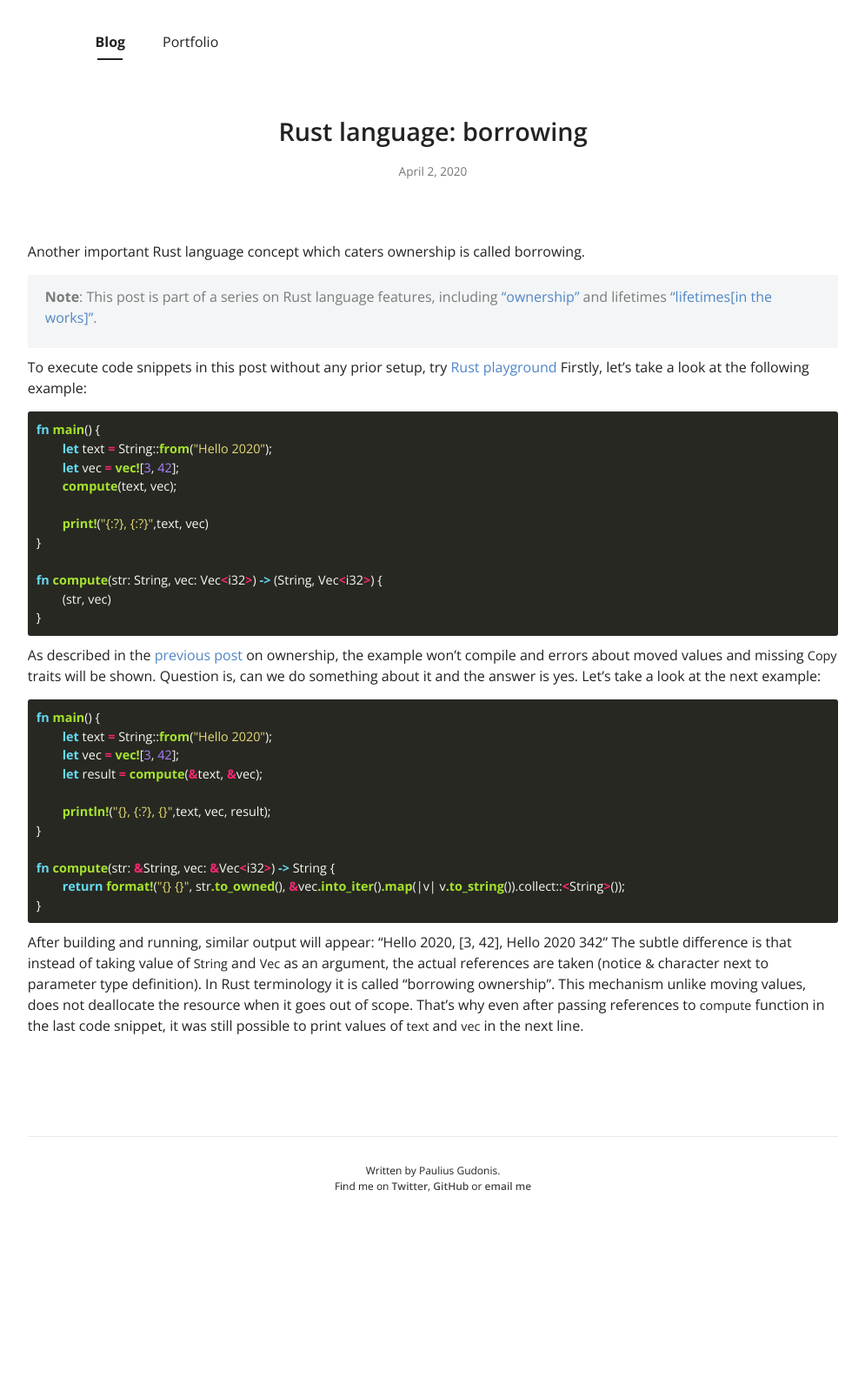
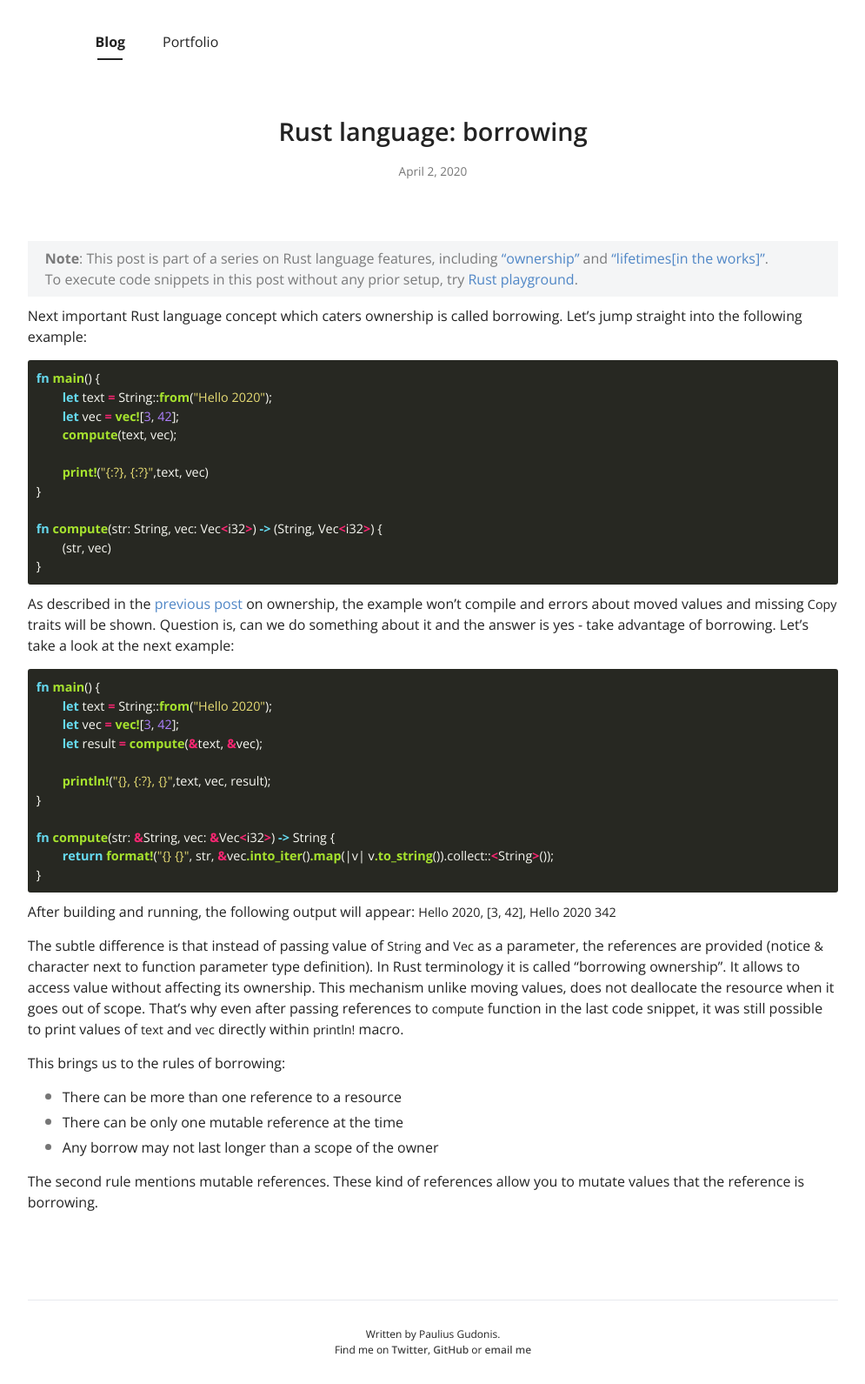
Before and after one commit to nakkht/pgu.dev, a Jekyll site: the page built from _posts/2020-04-02-rust-borrowing.md, in a window 1280 px wide. Shown: the whole page at 87% size, without its empty margins (142-1137 px from the left). Built offline with Jekyll 4.4.1, drawn with Linux system fonts in a browser that asks for light colours; nearby versions of some CDN libraries; before the commit the page ends 1403 px from its top, so only the background shows below that.

Commit message:
Updated drafts, fixed scss stylings

````diff
--- a/_posts/2020-04-02-rust-borrowing.md
+++ b/_posts/2020-04-02-rust-borrowing.md
@@ -4,12 +4,10 @@ title: "Rust language: borrowing"
 author: Paulius Gudonis
 ---
 
-Another important Rust language concept which caters ownership is called borrowing.
+> **Note**: This post is part of a series on Rust language features, including ["ownership"]({% post_url 2020-03-23-rust-ownership %}) and ["lifetimes[in the works]"]().
+> To execute code snippets in this post without any prior setup, try [Rust playground](https://play.rust-lang.org).
 
-> **Note**: This post is part of a series on Rust language features, including ["ownership"]({% post_url 2020-03-23-rust-ownership %}) and lifetimes ["lifetimes[in the works]"]().
-
-To execute code snippets in this post without any prior setup, try [Rust playground](https://play.rust-lang.org)
-Firstly, let's take a look at the following example:
+Next important Rust language concept which caters ownership is called borrowing. Let's jump straight into the following example:
 
 ```rust
 fn main() {
@@ -25,7 +23,7 @@ fn compute(str: String, vec: Vec<i32>) -> (String, Vec<i32>) {
 }
 ```
 
-As described in the [previous post]({% post_url 2020-03-23-rust-ownership %}) on ownership, the example won't compile and errors about moved values and missing `Copy` traits will be shown. Question is, can we do something about it and the answer is yes. Let's take a look at the next example:
+As described in the [previous post]({% post_url 2020-03-23-rust-ownership %}) on ownership, the example won't compile and errors about moved values and missing `Copy` traits will be shown. Question is, can we do something about it and the answer is yes - take advantage of borrowing. Let's take a look at the next example:
 
 ```rust
 fn main() {
@@ -37,9 +35,17 @@ fn main() {
 }
 
 fn compute(str: &String, vec: &Vec<i32>) -> String {
-	return format!("{} {}", str.to_owned(), &vec.into_iter().map(|v| v.to_string()).collect::<String>());
+	return format!("{} {}", str, &vec.into_iter().map(|v| v.to_string()).collect::<String>());
 }
 ```
 
-After building and running, similar output will appear: "Hello 2020, [3, 42], Hello 2020 342"
-The subtle difference is that instead of taking value of `String` and `Vec` as an argument, the actual references are taken (notice `&` character next to parameter type definition). In Rust terminology it is called "borrowing ownership". This mechanism unlike moving values, does not deallocate the resource when it goes out of scope. That's why even after passing references to `compute` function in the last code snippet, it was still possible to print values of `text` and `vec` in the next line.
+After building and running, the following output will appear: `Hello 2020, [3, 42], Hello 2020 342`
+
+The subtle difference is that instead of passing value of `String` and `Vec` as a parameter, the references are provided (notice `&` character next to function parameter type definition). In Rust terminology it is called "borrowing ownership". It allows to access value without affecting its ownership. This mechanism unlike moving values, does not deallocate the resource when it goes out of scope. That's why even after passing references to `compute` function in the last code snippet, it was still possible to print values of `text` and `vec` directly within `println!` macro.
+
+This brings us to the rules of borrowing:
+* There can be more than one reference to a resource
+* There can be only one mutable reference at the time
+* Any borrow may not last longer than a scope of the owner
+
+The second rule mentions mutable references. These kind of references allow you to mutate values that the reference is borrowing.
--- a/_sass/base/_global.scss
+++ b/_sass/base/_global.scss
@@ -54,9 +54,6 @@ h5 {
 }
 h6 {
 	font-size : 1.05rem;
-}
-p{
-	margin: 5px 0;
 }
 @media (max-width: 576px){
 	h1 {
--- a/_sass/layouts/_post.scss
+++ b/_sass/layouts/_post.scss
@@ -17,7 +17,10 @@
         overflow: hidden;
         margin-bottom: 100px;
         p, ul {
-             margin-bottom: 15px;
+            margin-bottom: 15px;
+        }
+        p:last-child {
+            margin-bottom: 0px;
         }
     }
 }
````
Also changed, not shown: _posts/2020-03-23-rust-ownership.md (+3 -4 lines).
